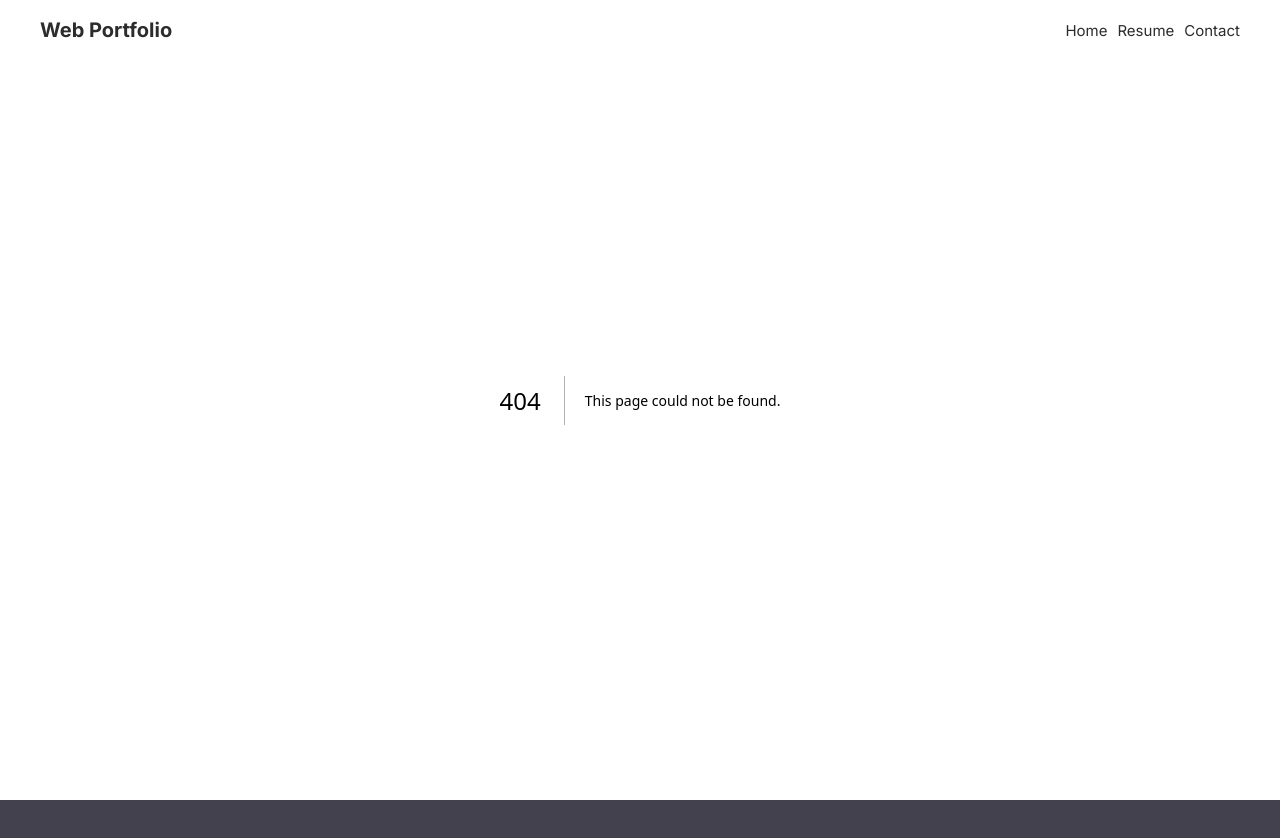
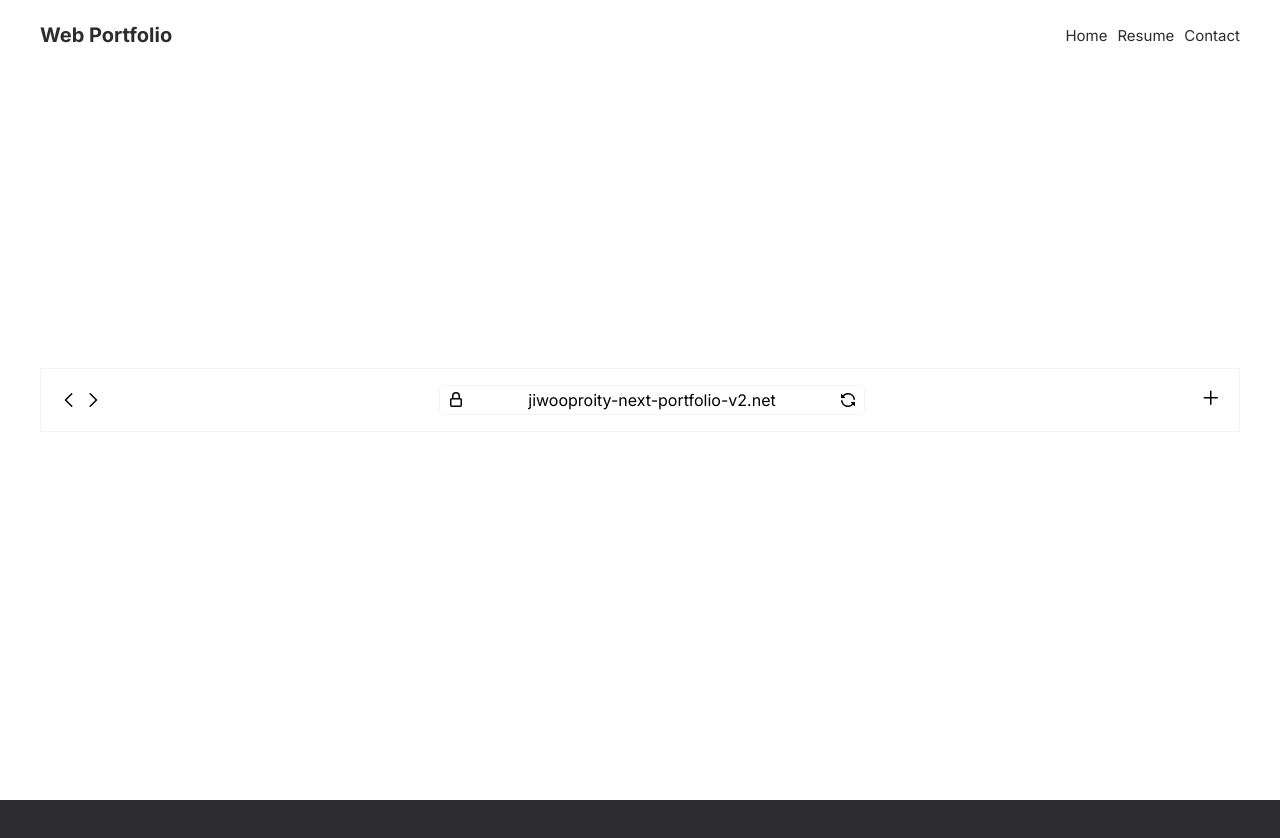
Before and after one commit to jiwooproity/next-portfolio-story-v2, a Next.js app: page /home in a window 1280 px wide. Before the commit this address had no page. Shown: the top 838 px of the page. Built offline with nearby package versions, Linux system fonts and the light colour scheme.

Commit message:
style: Home 컴포넌트 메인 컨텐츠 추가(중)
메인 컨텐츠 스타일 중간 업데이트 ( JS View Header 추가 )

```diff
--- a/app/components/header/Navbar.tsx
+++ b/app/components/header/Navbar.tsx
@@ -7,7 +7,7 @@ interface MenuListIF {
 }
 
 const menuList: MenuListIF[] = [
-    { to: './', label: 'Home' },
+    { to: './home', label: 'Home' },
     { to: './resume', label: 'Resume' },
     { to: './contact', label: 'Contact' },
 ]
--- a/app/components/header/navbar.module.css
+++ b/app/components/header/navbar.module.css
@@ -5,11 +5,12 @@
     position: fixed;
     top: 0;
     left: 0;
+    background-color: var(--navbar-bg-color);
 }
 
 .navWrapper {
     width: 1200px;
-    padding: 20px 0;
+    padding: 25px 0;
     display: flex;
     justify-content: space-between;
     align-items: center;
--- a/app/contact/page.tsx
+++ b/app/contact/page.tsx
@@ -1,5 +1,5 @@
 export default function contact() {
     return (
-        <div className="test">Contact Page!</div>
+        <div className="main-container">Contact Page!</div>
     )
 }
--- a/app/globals.css
+++ b/app/globals.css
@@ -1,6 +1,8 @@
 :root {
   --main-font-color: #2c2c2c;
-  --footer-bg-color: #42414d;
+  --navbar-bg-color: #ffffff;
+  --footer-bg-color: #2d2c30;
+  --border-main-color: #f3f3f3;
 }
 
 * {
@@ -18,9 +20,9 @@ body {
   height: calc(100vh + 100px);
 }
 
-.test {
+.main-container {
   width: 100%;
-  height: 100vh;
+  min-height: 100vh;
   display: flex;
   justify-content: center;
   align-items: center;
--- /dev/null
+++ b/app/home/JsViewBox.tsx
@@ -0,0 +1,16 @@
+import { ReactNode } from "react";
+import style from "./page.module.css";
+
+interface JsViewBoxPropsType {
+    children: ReactNode
+}
+
+export default function JsViewBox({ children }: JsViewBoxPropsType) {
+    return (
+        <div className={style.jsViewContainer}>
+            <div className={style.jsViewInnerWrapper}>
+                {children}
+            </div>
+        </div>
+    )
+}
--- /dev/null
+++ b/app/home/JsViewHeader.tsx
@@ -0,0 +1,31 @@
+import { ReactNode } from "react"
+import style from "./page.module.css";
+
+export default function JsViewHeader() {
+    return (
+        <div className={style.jsViewHeader}>
+            <div className={style.chevronBox}>
+              <svg aria-hidden="true" height="24" viewBox="0 0 24 24" version="1.1" width="24" data-view-component="true">
+                <path d="M15.28 5.22a.75.75 0 0 1 0 1.06L9.56 12l5.72 5.72a.749.749 0 0 1-.326 1.275.749.749 0 0 1-.734-.215l-6.25-6.25a.75.75 0 0 1 0-1.06l6.25-6.25a.75.75 0 0 1 1.06 0Z"></path>
+              </svg>
+              <svg aria-hidden="true" height="24" viewBox="0 0 24 24" version="1.1" width="24" data-view-component="true">
+                  <path d="M8.72 18.78a.75.75 0 0 1 0-1.06L14.44 12 8.72 6.28a.751.751 0 0 1 .018-1.042.751.751 0 0 1 1.042-.018l6.25 6.25a.75.75 0 0 1 0 1.06l-6.25 6.25a.75.75 0 0 1-1.06 0Z"></path>
+              </svg>
+            </div>
+            <div className={style.jsViewUrlContent}>
+              <svg aria-hidden="true" height="16" viewBox="0 0 16 16" version="1.1" width="16" data-view-component="true">
+                <path d="M4 4a4 4 0 0 1 8 0v2h.25c.966 0 1.75.784 1.75 1.75v5.5A1.75 1.75 0 0 1 12.25 15h-8.5A1.75 1.75 0 0 1 2 13.25v-5.5C2 6.784 2.784 6 3.75 6H4Zm8.25 3.5h-8.5a.25.25 0 0 0-.25.25v5.5c0 .138.112.25.25.25h8.5a.25.25 0 0 0 .25-.25v-5.5a.25.25 0 0 0-.25-.25ZM10.5 6V4a2.5 2.5 0 1 0-5 0v2Z"></path>
+              </svg>
+              <span>jiwooproity-next-portfolio-v2.net</span>
+              <svg aria-hidden="true" height="16" viewBox="0 0 16 16" version="1.1" width="16" data-view-component="true">
+                <path d="M1.705 8.005a.75.75 0 0 1 .834.656 5.5 5.5 0 0 0 9.592 2.97l-1.204-1.204a.25.25 0 0 1 .177-.427h3.646a.25.25 0 0 1 .25.25v3.646a.25.25 0 0 1-.427.177l-1.38-1.38A7.002 7.002 0 0 1 1.05 8.84a.75.75 0 0 1 .656-.834ZM8 2.5a5.487 5.487 0 0 0-4.131 1.869l1.204 1.204A.25.25 0 0 1 4.896 6H1.25A.25.25 0 0 1 1 5.75V2.104a.25.25 0 0 1 .427-.177l1.38 1.38A7.002 7.002 0 0 1 14.95 7.16a.75.75 0 0 1-1.49.178A5.5 5.5 0 0 0 8 2.5Z"></path>
+              </svg>
+            </div>
+            <div>
+              <svg aria-hidden="true" height="24" viewBox="0 0 24 24" version="1.1" width="24" data-view-component="true">
+                <path d="M11.75 4.5a.75.75 0 0 1 .75.75V11h5.75a.75.75 0 0 1 0 1.5H12.5v5.75a.75.75 0 0 1-1.5 0V12.5H5.25a.75.75 0 0 1 0-1.5H11V5.25a.75.75 0 0 1 .75-.75Z"></path>
+              </svg>
+            </div>
+        </div>
+    )
+}
--- /dev/null
+++ b/app/home/page.module.css
@@ -0,0 +1,50 @@
+.wrapper {
+    width: 100%;
+    height: 100%;
+    padding: 16px 16px;
+}
+
+.jsViewContainer {
+    width: 100%;
+    height: 100%;
+    display: flex;
+    justify-content: center;
+    align-items: center;
+}
+
+.jsViewInnerWrapper {
+    width: 1200px;
+    height: 100%;
+    border: 1px solid var(--border-main-color);
+}
+
+.jsViewHeader {
+    width: 100%;
+    padding: 16px;
+    display: flex;
+    justify-content: space-between;
+    align-items: center;
+}
+
+.jsViewUrlContent {
+    width: auto;
+    padding: 4px 8px;
+    display: flex;
+    align-items: center;
+    border-radius: 6px;
+    border: 1px solid var(--border-main-color);
+}
+
+.jsViewUrlContent > span {
+    padding: 0px 64px;
+}
+
+.chevronBox {
+    display: flex;
+    align-items: center;
+}
+
+.jsViewContent {
+    width: 100%;
+    display: flex;
+}
--- /dev/null
+++ b/app/home/page.tsx
@@ -0,0 +1,12 @@
+import JsViewBox from "./JsViewBox";
+import JsViewHeader from "./JsViewHeader";
+
+export default function Home() {
+  return (
+    <div className="main-container">
+      <JsViewBox>
+        <JsViewHeader />
+      </JsViewBox>
+    </div>
+  )
+}
--- a/app/page.tsx
+++ /dev/null
@@ -1,5 +0,0 @@
-export default function Home() {
-  return (
-    <div className="test">Home Page!</div>
-  )
-}
--- a/app/resume/page.tsx
+++ b/app/resume/page.tsx
@@ -1,5 +1,5 @@
 export default function resume() {
     return (
-        <div className="test">Resume Page!</div>
+        <div className="main-container">Resume Page!</div>
     )
 }
--- a/package.json
+++ b/package.json
@@ -1,5 +1,6 @@
 {
   "name": "next-portfolio-story-v2",
+  "homepage": "/home",
   "version": "0.1.0",
   "private": true,
   "scripts": {
```
Also changed, not shown: app/assets/chevron_left.svg (added), app/assets/chevron_right.svg (added), app/page.module.css (deleted).
